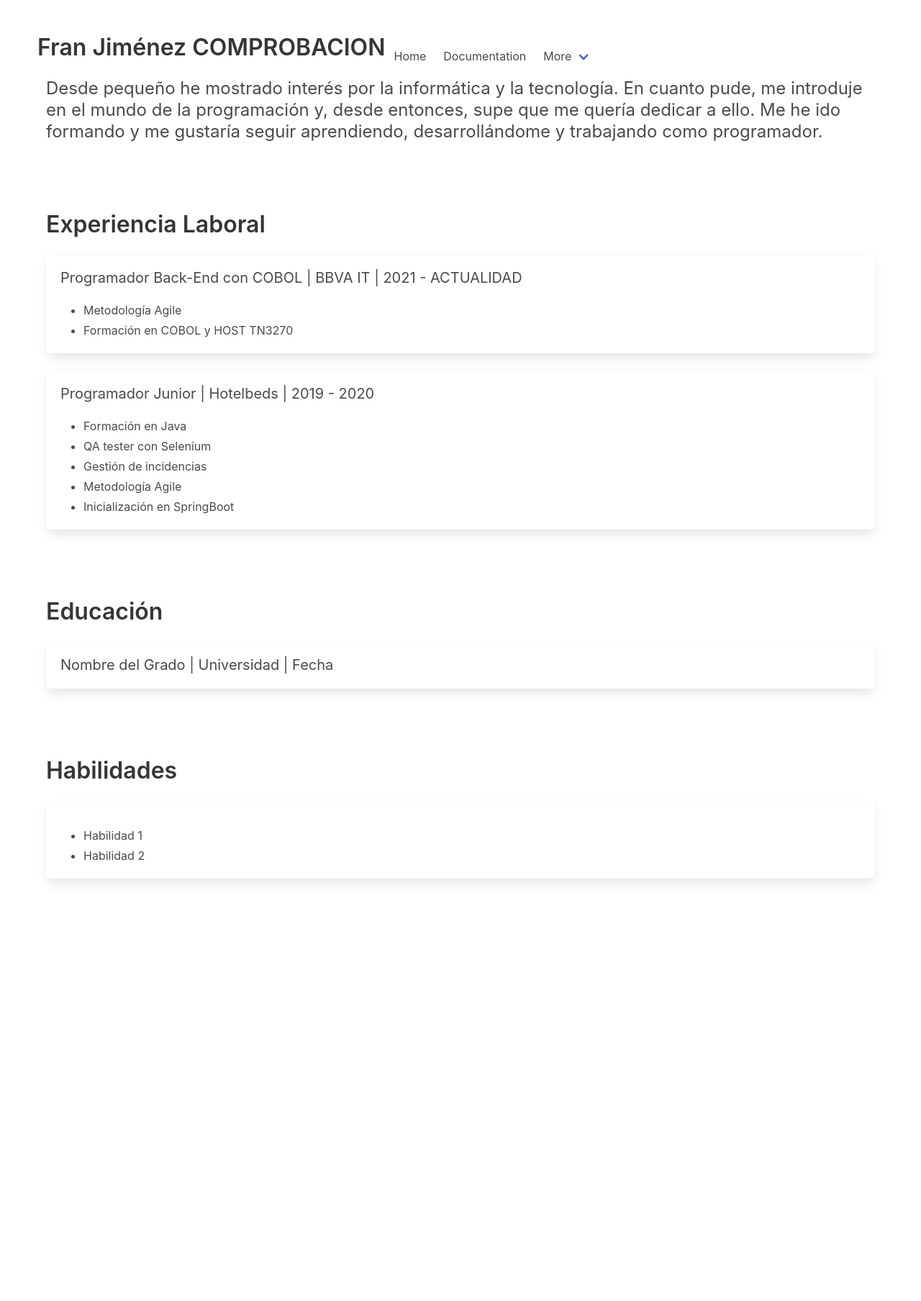
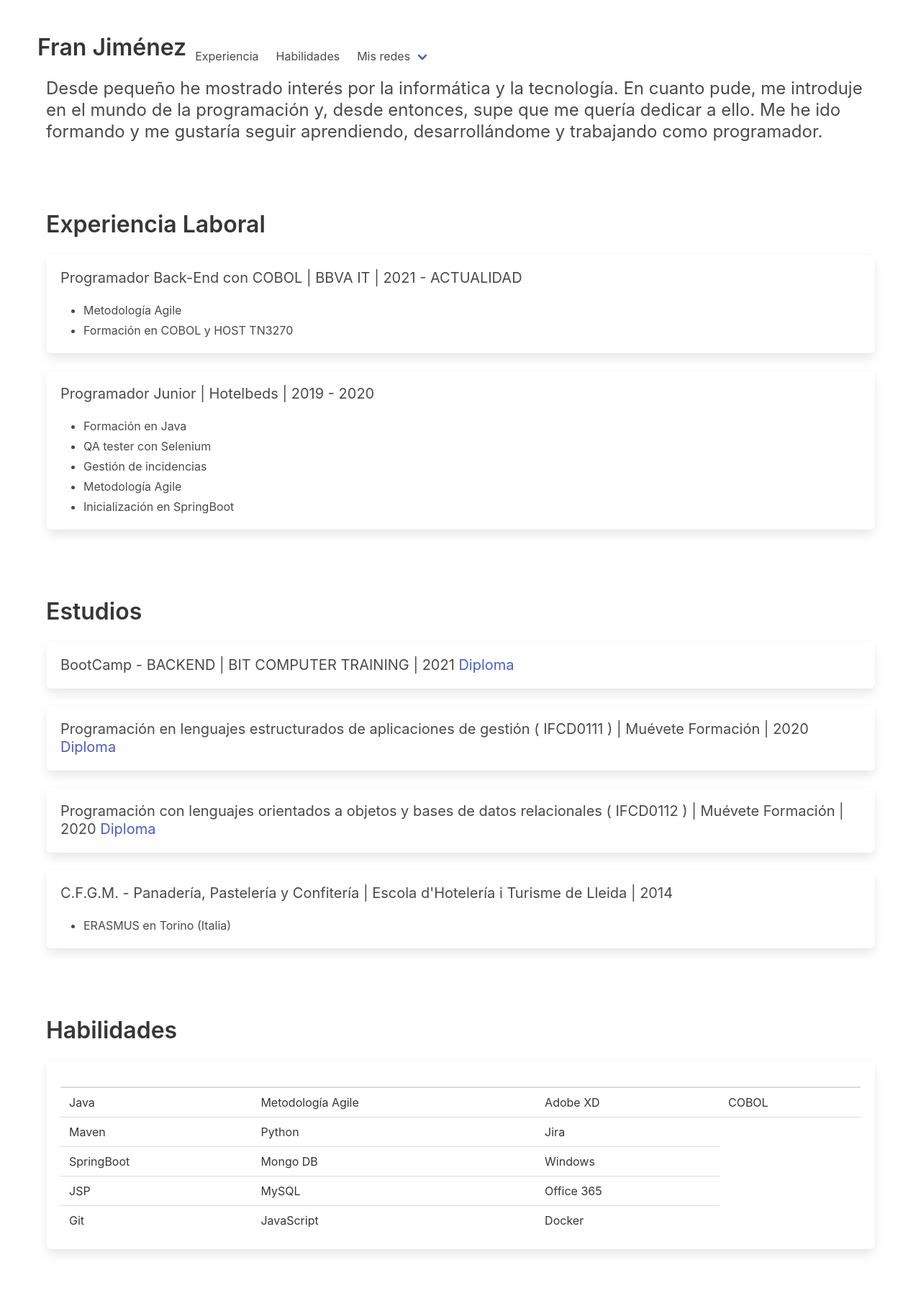
Before and after one commit to fjimenezjob/docker_cv, a Flask app: page / in a window 1280 px wide. Shown: the whole page at 72% size. Before the commit the page ends 1227 px from the top, so only its background shows below. Run offline with Flask 3, Linux system fonts and the light colour scheme.

Commit message:
Se han realizado cambios en la estructura, anadidos links a redes sociales y navegación util

```diff
--- a/src/templates/index.html
+++ b/src/templates/index.html
@@ -6,7 +6,7 @@
 
         <nav class="navbar" role="navigation" aria-label="main navigation">
             <div class="navbar-brand">
-                <h1 class="title is-3">Fran Jiménez COMPROBACION</h1>
+                <h1 class="title is-3">Fran Jiménez</h1>
                 <a role="button" class="navbar-burger" aria-label="menu" aria-expanded="false"
                     data-target="navbarBasicExample">
                     <span aria-hidden="true"></span>
@@ -17,30 +17,30 @@
 
             <div id="navbarBasicExample" class="navbar-menu">
                 <div class="navbar-start">
-                    <a class="navbar-item">
-                        Home
+                    <a class="navbar-item" href="#" onclick="scrollToSection('experiencia')">
+                        Experiencia
                     </a>
 
-                    <a class="navbar-item">
-                        Documentation
+                    <a class="navbar-item" href="#" onclick="scrollToSection('habilidades')">
+                        Habilidades
                     </a>
 
                     <div class="navbar-item has-dropdown is-hoverable">
                         <a class="navbar-link">
-                            More
+                            Mis redes
                         </a>
 
                         <div class="navbar-dropdown">
-                            <a class="navbar-item">
-                                About
+                            <a class="navbar-item" href="https://www.linkedin.com/in/fran-jimenez-gomez-35b447186/" target="_blank">
+                                Linkedin
                             </a>
-                            <a class="navbar-item">
-                                Jobs
+                            <a class="navbar-item" href="https://github.com/fjimenezJOB" target="_blank">
+                                GitHub
                             </a>
-                            <a class="navbar-item">
-                                Contact
+                            <a class="navbar-item" href="https://hub.docker.com/u/fjimenezjob" target="_blank">
+                                DockerHub
                             </a>
-                            <hr class="navbar-divider">
+                            <hr class="navbar-divider" >
                             <a class="navbar-item">
                                 Report an issue
                             </a>
@@ -87,9 +87,30 @@
 
     <section id="educacion" class="section">
         <div class="container">
-            <h2 class="title is-3">Educación</h2>
+
+            <h2 class="title is-3">Estudios</h2>
+
             <div class="box">
-                <p class="subtitle is-5">Nombre del Grado | Universidad | Fecha</p>
+                <p class="subtitle is-5">BootCamp - BACKEND | BIT COMPUTER TRAINING | 2021
+                    <a href="https://onedrive.live.com/?authkey=%21AFlI1sbJV4zj0dk&id=7CBE0E9E8BAC20D2%2144361&cid=7CBE0E9E8BAC20D2&parId=root&parQt=sharedby&o=OneUp" target="_blank"> Diploma</a>
+                </p>
+            </div>
+
+            <div class="box">
+                <p class="subtitle is-5">Programación en lenguajes estructurados de aplicaciones de gestión ( IFCD0111 ) | Muévete Formación | 2020
+                    <a href="https://onedrive.live.com/?authkey=%21ACjOzy4fmWGR2p8&id=7CBE0E9E8BAC20D2%2133142&cid=7CBE0E9E8BAC20D2&parId=root&parQt=sharedby&o=OneUp" target="_blank"> Diploma</a>
+                </p>
+            </div>
+            <div class="box">
+                <p class="subtitle is-5">Programación con lenguajes orientados a objetos y bases de datos relacionales ( IFCD0112 ) | Muévete Formación | 2020
+                    <a href="https://onedrive.live.com/?authkey=%21ACjOzy4fmWGR2p8&id=7CBE0E9E8BAC20D2%2133142&cid=7CBE0E9E8BAC20D2&parId=root&parQt=sharedby&o=OneUp" target="_blank"> Diploma</a>
+                </p>
+            </div>
+            <div class="box">
+                <p class="subtitle is-5">C.F.G.M. - Panadería, Pastelería y Confitería | Escola d'Hotelería i Turisme de Lleida | 2014</p>
+                <ul>
+                    <li>ERASMUS en Torino (Italia)</li>
+                </ul>
             </div>
             <!-- Puedes agregar más detalles educativos -->
         </div>
@@ -99,13 +120,55 @@
         <div class="container">
             <h2 class="title is-3">Habilidades</h2>
             <div class="box">
-                <ul>
-                    <li>Habilidad 1</li>
-                    <li>Habilidad 2</li>
-                    <!-- Agrega más habilidades según sea necesario -->
-                </ul>
+                <table class="table">
+                    <thead>
+                      <tr>
+                        <th></th>
+                        <th></th>
+                        <th></th>
+                        <th></th>
+                      </tr>
+                    </thead>
+                    <tbody>
+                      <tr>
+                        <td>Java</td>
+                        <td>Metodología Agile</td>
+                        <td>Adobe XD</td>
+                        <td>COBOL</td>
+                      </tr>
+                      <tr>
+                        <td>Maven</td>
+                        <td>Python</td>
+                        <td>Jira</td>
+                      </tr>
+                      <tr>
+                        <td>SpringBoot</td>
+                        <td>Mongo DB</td>
+                        <td>Windows</td>
+                      </tr>
+                      <tr>
+                        <td>JSP</td>
+                        <td>MySQL</td>
+                        <td>Office 365</td>
+                      </tr>
+                      <tr>
+                        <td>Git</td>
+                        <td>JavaScript</td>
+                        <td>Docker</td>
+                    </tr>
+                    </tbody>
+                  </table>
             </div>
         </div>
     </section>
 </div>
+<script>
+    function scrollToSection(sectionId) {
+        var section = document.getElementById(sectionId);
+        if (section) {
+            section.scrollIntoView({ behavior: "smooth" });
+        }
+    }
+</script>
+
 {% endblock %}
--- a/src/templates/layout.html
+++ b/src/templates/layout.html
@@ -8,6 +8,7 @@
     <title>Mi Currículum</title>
 </head>
 <body>
-    {% block content %}{% endblock %}
+    {% block content %}
+    {% endblock %}
 </body>
 </html>
```
